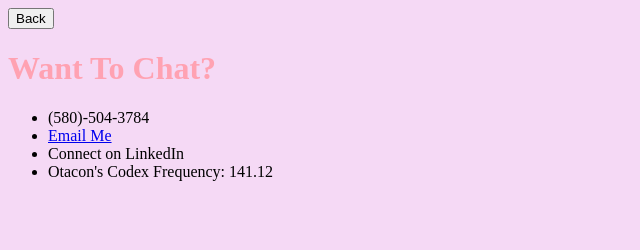
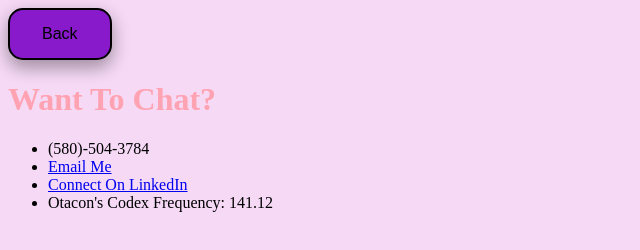
Before and after one commit to And-rob-2000/And-rob-2000.github.io, a plain HTML site: page Contact.html in a window 1280 px wide. Shown: the whole page, without its empty margins (0-640 px from the left). Drawn offline with Linux system fonts and the light colour scheme.

Commit message:
Buttons and Links fixed

```diff
--- a/Contact.html
+++ b/Contact.html
@@ -18,7 +18,7 @@
 <ul>
     <li>(580)-504-3784</li>
     <li><a href="mailto:acr3000@yahoo.com">Email Me</a></li>
-    <li><a herf="www.linkedin.com/in/andrew-roberts-7b406b215">Connect on LinkedIn</a></li>
+    <li><a href="https://www.linkedin.com/in/andrew-roberts-7b406b215" target="_blank">Connect On LinkedIn</a></li>
     <li>Otacon's Codex Frequency: 141.12</li>
 </ul>
 </body>
--- a/style.css
+++ b/style.css
@@ -7,3 +7,25 @@ h1 {
 p {
   color: black;
 }
+button {
+  background-color: #881acc; /* Green */
+  border: none;
+  color: rgb(0, 0, 0);
+  padding: 15px 32px;
+  text-align: center;
+  text-decoration: none;
+  display: inline-block;
+  font-size: 16px;
+  border-radius: 15px;
+  border: 2px solid #000000;
+  box-shadow: 0 8px 16px 0 rgba(0,0,0,0.2), 0 6px 20px 0 rgba(0,0,0,0.19);
+}
+button:hover{
+  background-color: rgb(245, 217, 245);
+  border: 2px solid #000000;
+  padding: 20px 37px;
+  display: inline-block;
+  font-size: 18px;
+  border-radius: 15px;
+  box-shadow: 0 12px 16px 0 rgba(0,0,0,0.24), 0 17px 50px 0 rgba(0,0,0,0.19);
+}
```
Also changed, not shown: Projects.html (+1 -1 lines).
